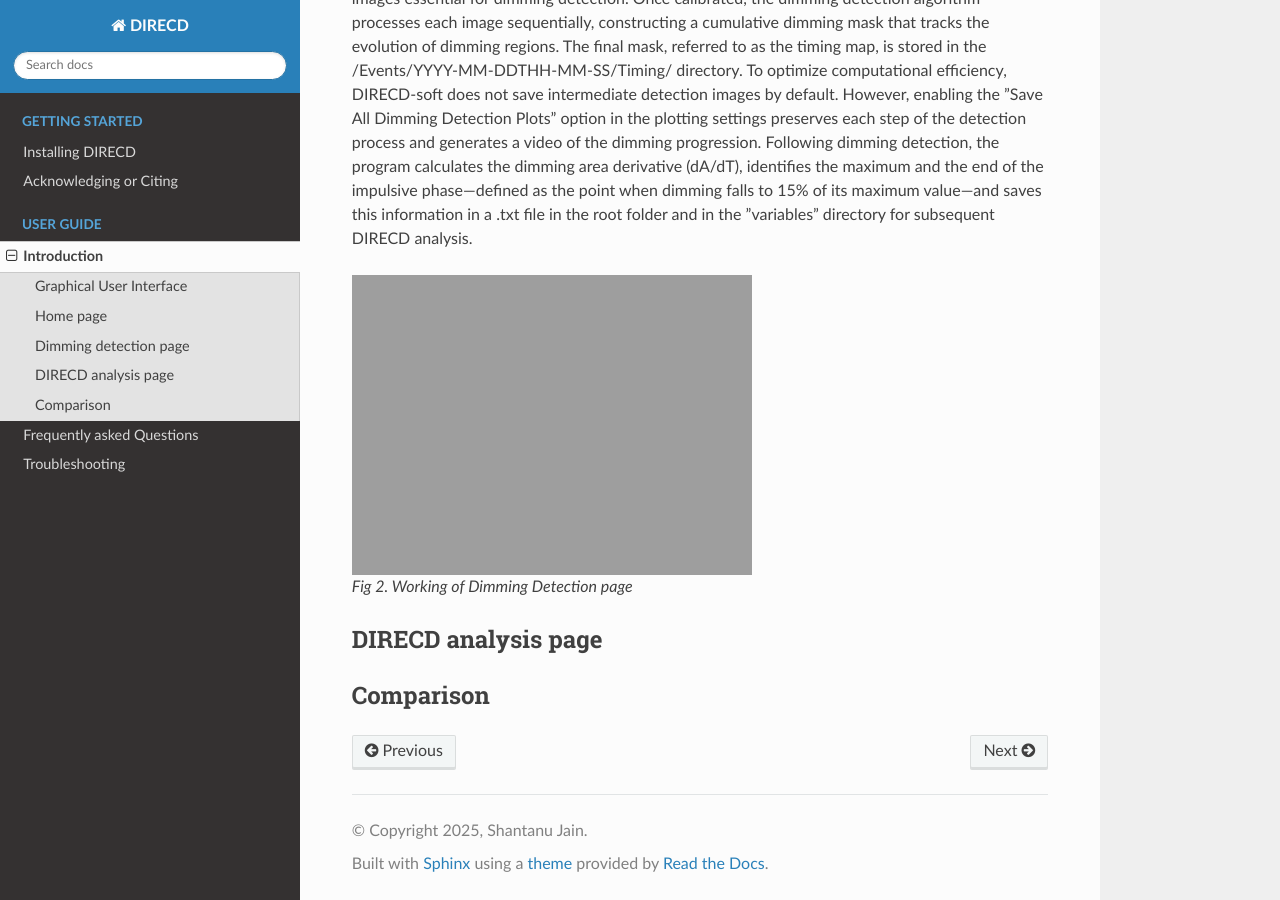
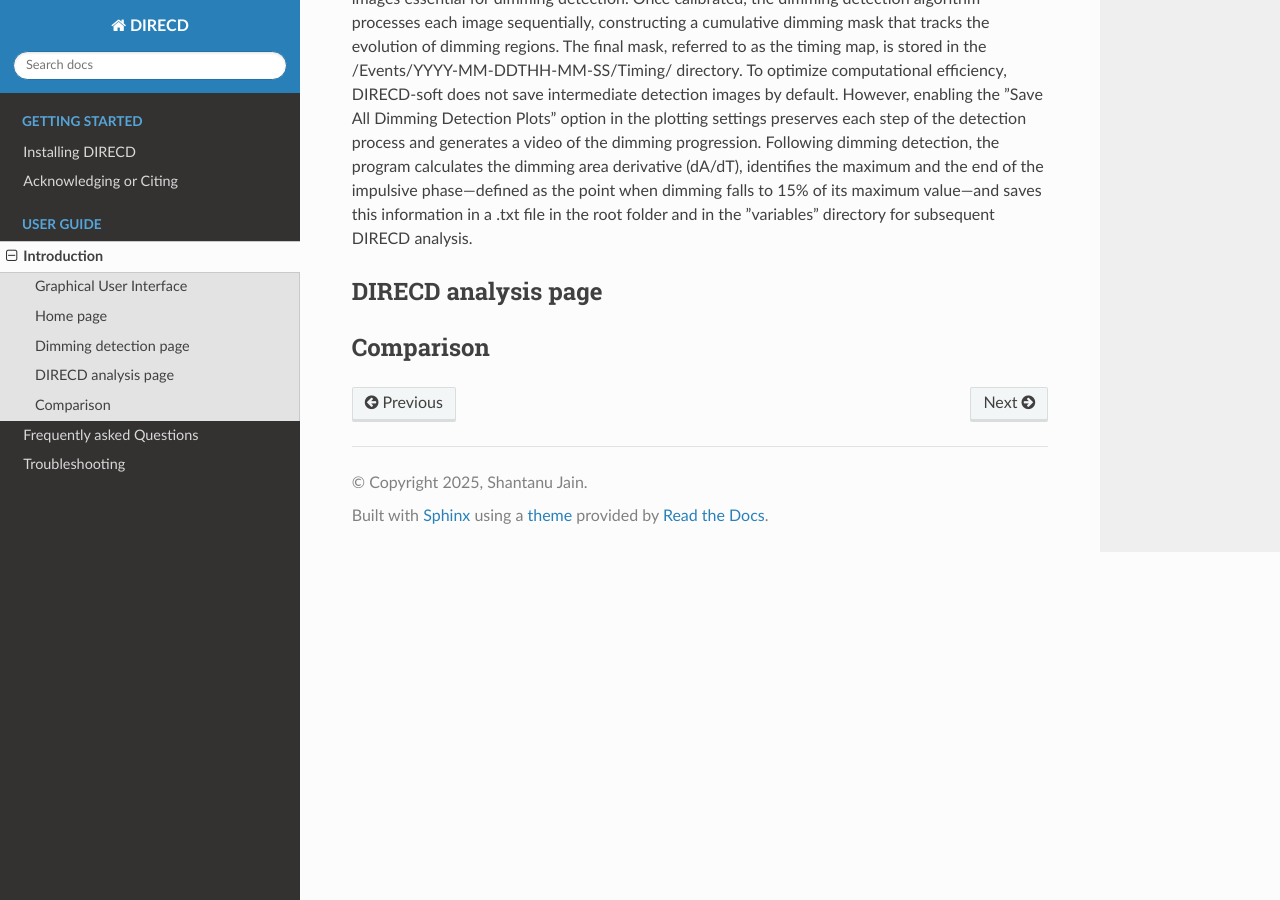
Before and after one commit to jain-shantanu/DIRECD_soft, a Sphinx documentation site: the page built from source/Introduction.rst, in a window 1280 px wide and 900 px high, scrolled down 2057 px. Built offline with Sphinx 7.4.7 and the Read the Docs theme 3.1.0, drawn with Linux system fonts in a browser that asks for light colours; some of the changed lines change nothing that is shown.

Commit message:
Update Introduction.rst

```diff
--- a/source/Introduction.rst
+++ b/source/Introduction.rst
@@ -73,12 +73,12 @@ calculates the dimming area derivative (dA/dT), identifies the maximum and the e
 dimming falls to 15% of its maximum value—and saves this information in a .txt file in the root folder and in the ”variables” directory
 for subsequent DIRECD analysis.
 
-.. figure:: images_docs/detection_1.png
-    :align: center
-    :scale: 30 %
+.. .. figure:: images_docs/detection_1.png
+..     :align: center
+..     :scale: 30 %
 
 
-   Fig 2. Working of Dimming Detection page
+..    Fig 2. Working of Dimming Detection page
 
 
 
```
